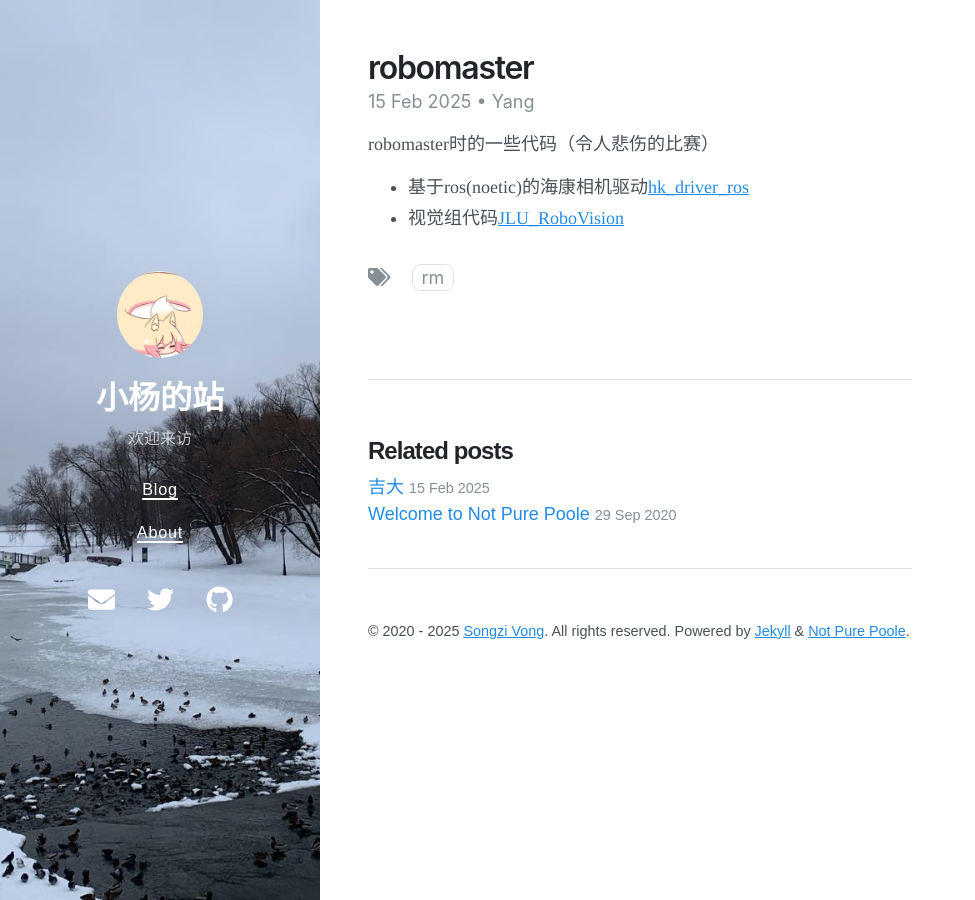
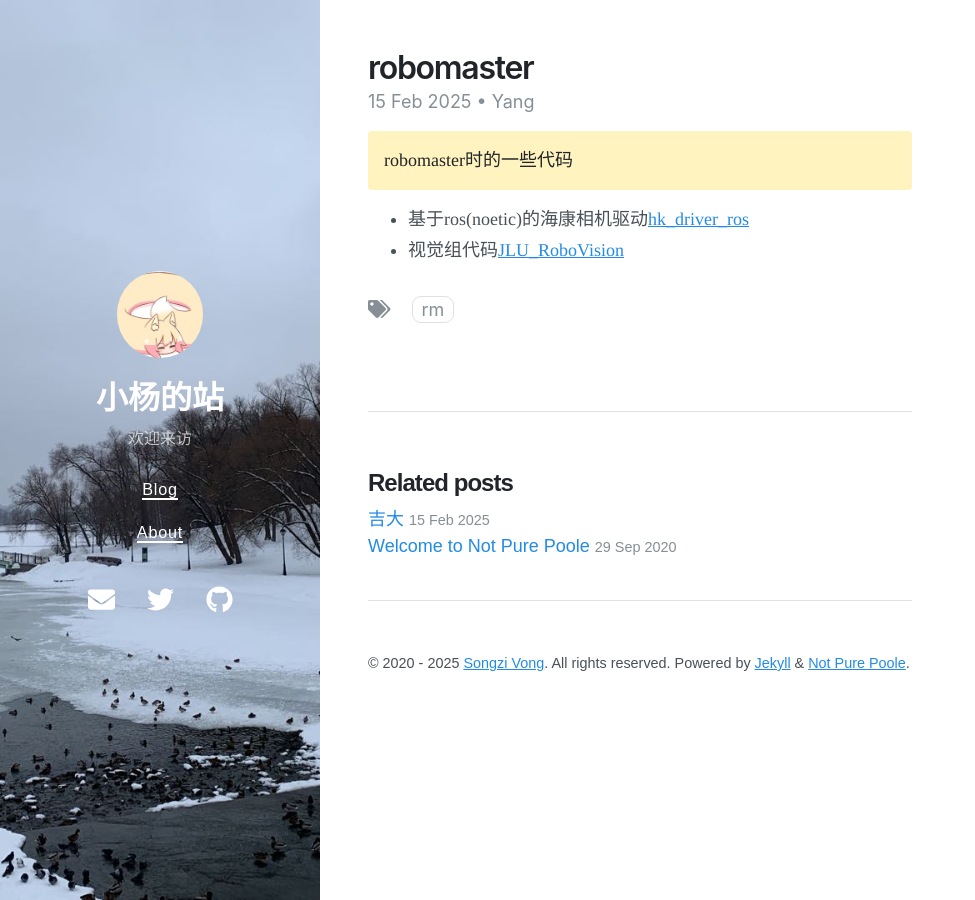
Before and after one commit to Yeither/Yeither.github.io, a Jekyll site: the page built from _posts/2020-10-01-releasing-not-pure-poole-v0-1-0.md, in a window 1280 px wide. Shown: the whole page, without its empty margins (0-975 px from the left). Built offline with Jekyll 4.4.1, drawn with Linux system fonts in a browser that asks for light colours; nearby versions of some CDN libraries.

Commit message:
Update 2020-10-01-releasing-not-pure-poole-v0-1-0.md

```diff
--- a/_posts/2020-10-01-releasing-not-pure-poole-v0-1-0.md
+++ b/_posts/2020-10-01-releasing-not-pure-poole-v0-1-0.md
@@ -6,7 +6,8 @@ tags: RM
 date: 2025-02-15 12:54 +0800
 ---
 
-robomaster时的一些代码（令人悲伤的比赛）
+robomaster时的一些代码
+{: .message }
 
 - 基于ros(noetic)的海康相机驱动[hk_driver_ros](https://github.com/Yeither/hk_driver_ros)
 - 视觉组代码[JLU_RoboVision](https://github.com/TARSGO)
```
